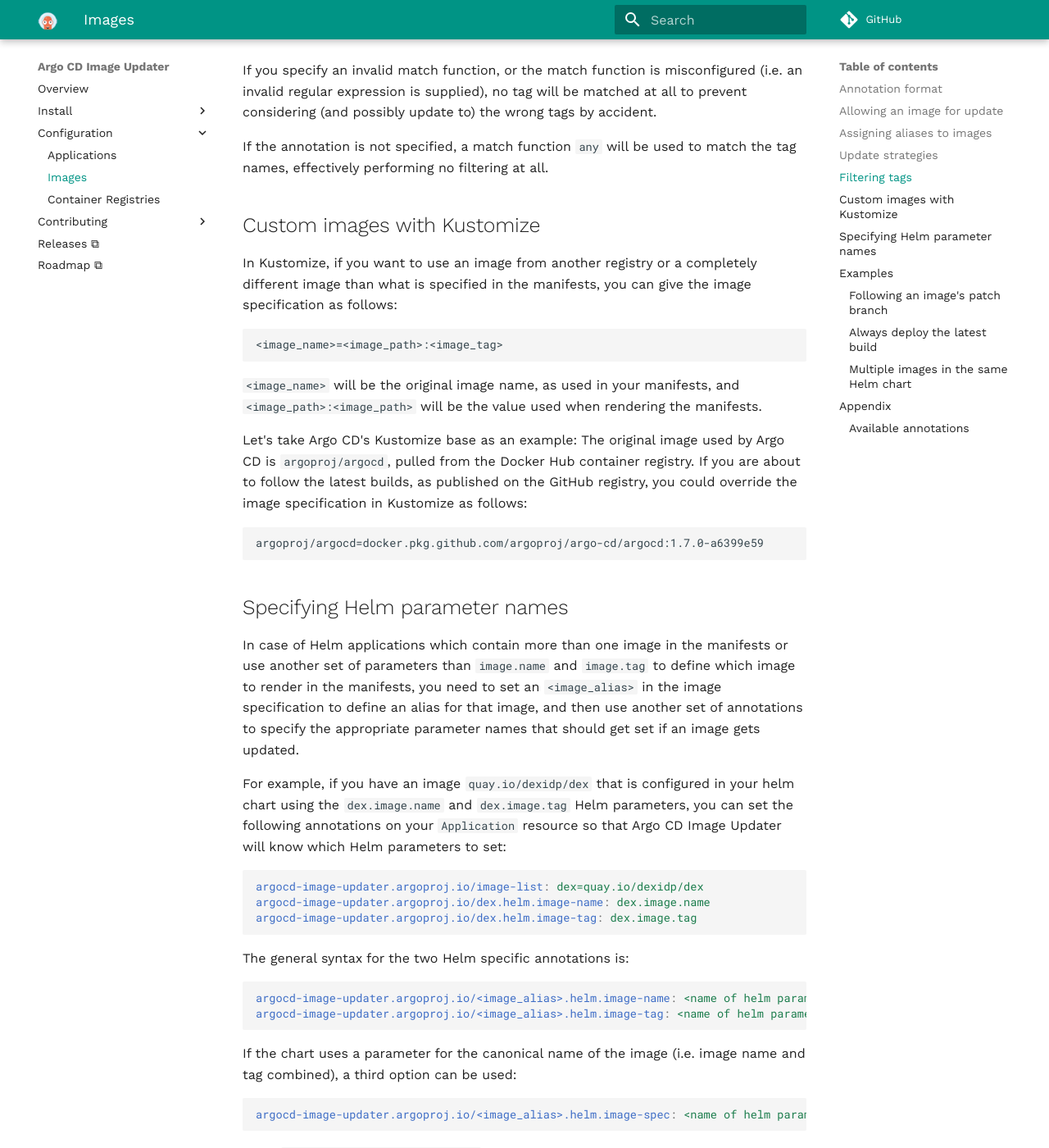
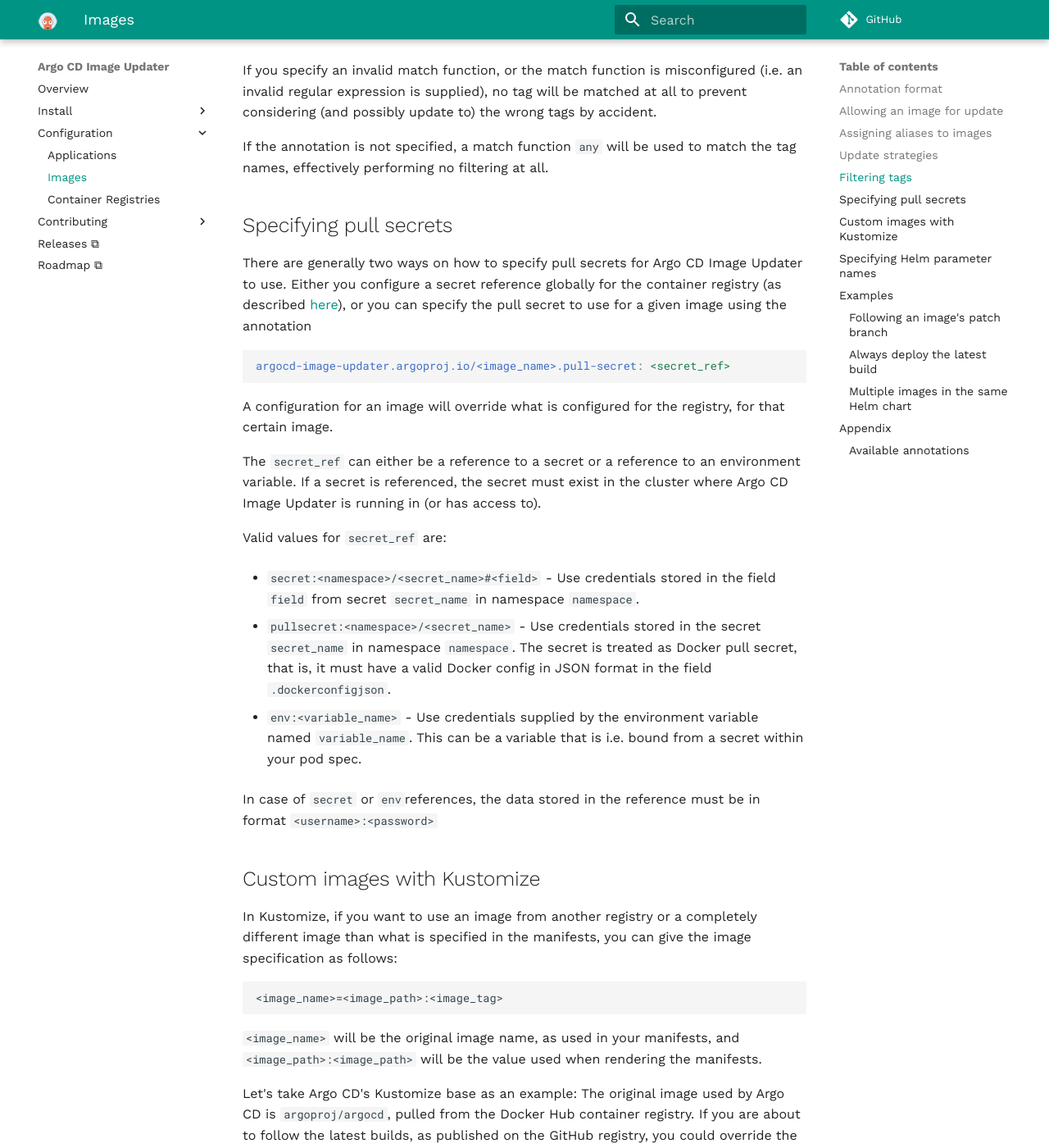
Before and after one commit to argoproj-labs/argocd-image-updater, an MkDocs documentation site: the page built from docs/configuration/images.md, in a window 1280 px wide and 1400 px high, scrolled down 2916 px. Shown: the whole window at 82% size. Built offline with MkDocs 1.6.1 and Material for MkDocs 9.7.7, drawn with Linux system fonts in a browser that asks for light colours; comment, search, counter and statistics services are not loaded; some of the changed text lies outside the part shown.

Commit message:
docs: Document pull secrets per image (#53)
* docs: Document pull secrets per image

* fix typo

````diff
--- a/docs/configuration/images.md
+++ b/docs/configuration/images.md
@@ -134,6 +134,41 @@ to prevent considering (and possibly update to) the wrong tags by accident.
 
 If the annotation is not specified, a match function `any` will be used to match
 the tag names, effectively performing no filtering at all.
+
+## Specifying pull secrets
+
+There are generally two ways on how to specify pull secrets for Argo CD Image
+Updater to use. Either you configure a secret reference globally for the
+container registry (as described [here](../registries/)), or you can specify
+the pull secret to use for a given image using the annotation
+
+```yaml
+argocd-image-updater.argoproj.io/<image_name>.pull-secret: <secret_ref>
+```
+
+A configuration for an image will override what is configured for the registry,
+for that certain image.
+
+The `secret_ref` can either be a reference to a secret or a reference to an
+environment variable. If a secret is referenced, the secret must exist in the
+cluster where Argo CD Image Updater is running in (or has access to).
+
+Valid values for `secret_ref` are:
+
+* `secret:<namespace>/<secret_name>#<field>` - Use credentials stored in the
+  field `field` from secret `secret_name` in namespace `namespace`.
+
+* `pullsecret:<namespace>/<secret_name>` - Use credentials stored in the secret
+  `secret_name` in namespace `namespace`. The secret is treated as Docker pull
+  secret, that is, it must have a valid Docker config in JSON format in the
+  field `.dockerconfigjson`.
+
+* `env:<variable_name>` - Use credentials supplied by the environment variable
+  named `variable_name`. This can be a variable that is i.e. bound from a
+  secret within your pod spec.
+
+In case of `secret` or `env`references, the data stored in the reference must
+be in format `<username>:<password>`
 
 ## Custom images with Kustomize
 
@@ -272,6 +307,8 @@ must be prefixed with `argocd-image-updater.argoproj.io`.
 |---------------|-------|-----------|
 |`image-list`|*none*|Comma separated list of images to consider for update|
 |`<image_alias>.update-strategy`|`semver`|The update strategy to be used for the image|
+|`<image_alias>.tag-match`|*any*|A function to match tag names from registry against to be considered for update|
+|`<image_alias>.pull-secret`|*none*|A reference to a secret to be used as registry credentials for this image|
 |`<image_alias>.helm.image-spec`|*none*|Name of the Helm parameter to specify the canonical name of the image, i.e. holds `image/name:1.0`. If this is set, other Helm parameter related options will be ignored.|
 |`<image_alias>.helm.image-name`|`image.name`|Name of the Helm parameter used for specifying the image name, i.e. holds `image/name`|
 |`<image_alias>.helm.image-tag`|`image.tag`|Name of the Helm parameter used for specifying the image tag, i.e. holds `1.0`|
````
Also changed, not shown: CHANGELOG.md (+1 -0 lines).
